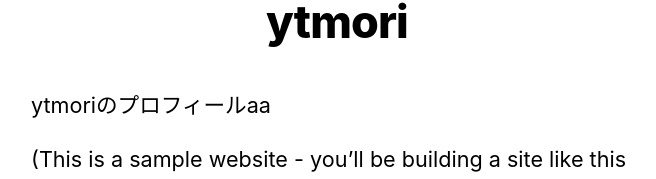
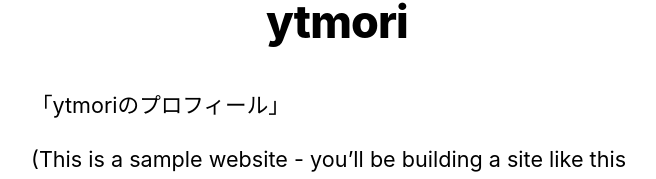
Before and after one commit to yt3trees/nextjs-blog, a Next.js app: page / in a window 1280 px wide. Shown: the part 221-400 px from the top of the page, without its empty margins (303-959 px from the left). Built offline with nearby package versions, Linux system fonts and the light colour scheme.

Commit message:
asdfasdf

```diff
--- a/pages/index.js
+++ b/pages/index.js
@@ -9,7 +9,7 @@ export default function Home() {
         <title>{siteTitle}</title>
       </Head>
       <section className={utilStyles.headingMd}>
-        <p>ytmoriのプロフィールaa
+        <p>「ytmoriのプロフィール」
         </p>
         <p>
           (This is a sample website - you’ll be building a site like this on{' '}
```
